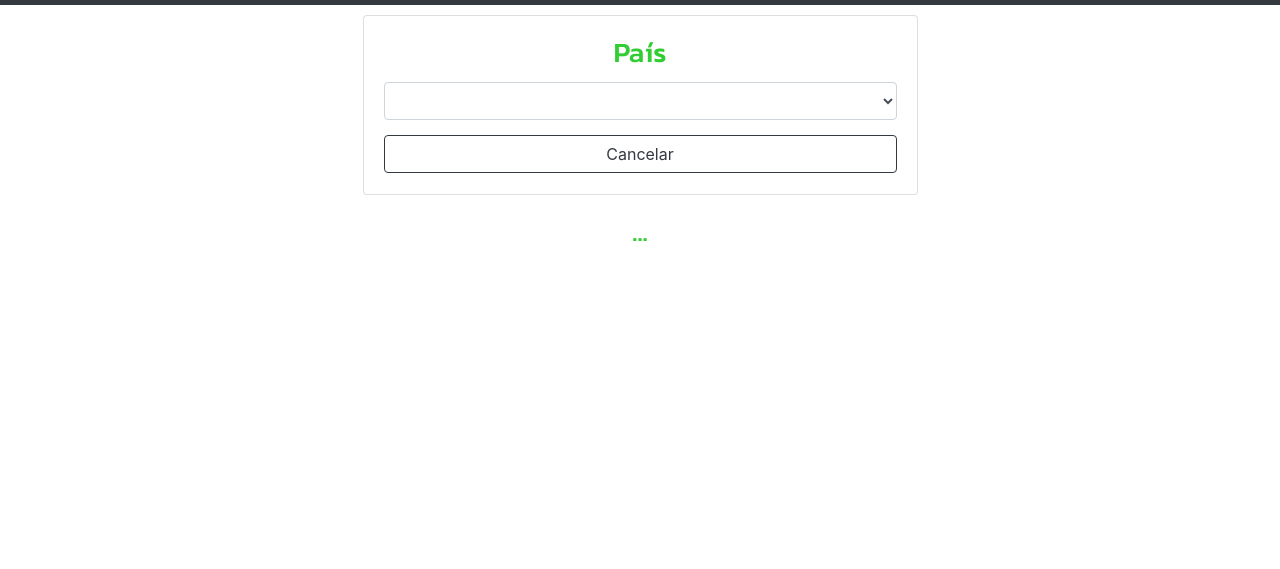
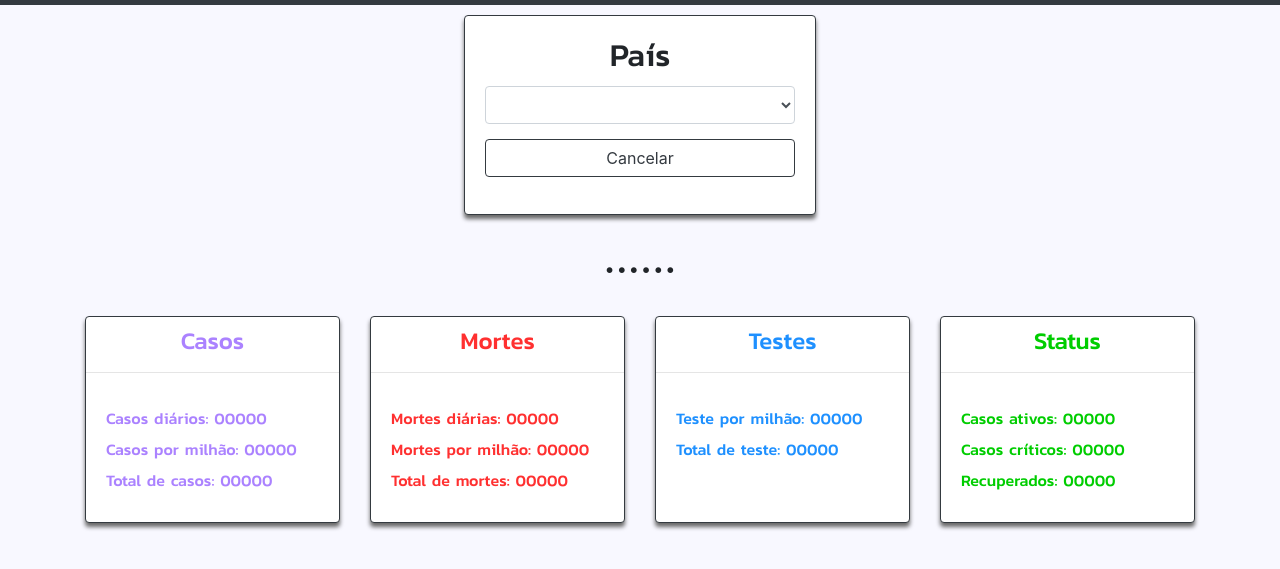
Before and after one commit to PauloAlves8039/Dashboard-Covid-19-Javascript, a plain HTML site: page index.html in a window 1280 px wide. Shown: the part 51-620 px from the top of the page. Drawn offline with nearby package versions, Linux system fonts and the light colour scheme.

Commit message:
Implementando os cards

```diff
--- a/css/style.css
+++ b/css/style.css
@@ -1,6 +1,13 @@
 /****** CORES *******/
 :root{
-    --titulo-color: #32CD32;
+    --titulo-color: #008B8B;
+    --titulo-color-casos: #AB82FF;
+    --titulo-color-mortes: #FF3030;
+    --titulo-color-testes: #1E90FF;
+    --titulo-color-status: #00CD00;
+    --border-color: #696969;
+    --border-color-hover: #363636;
+    --body-color: #F8F8FF;
 }
 
 /****** FONTES *******/
@@ -10,9 +17,21 @@
 }
 
 /****** GERAL *******/
-h3 {
-    color: var(--titulo-color);
+.body-color{
+    background-color: var(--body-color);
+}
+
+h2 {
     font-family: fontTitle;
+}
+
+.cards-dashboard {
+    box-shadow: 0 4px 4px 0 var(--border-color);
+    transition: 0.3s;
+}
+
+.cards-dashboard:hover {
+    box-shadow: 0 5px 5px 0 var(--border-color-hover);
 }
 
 /****** CARD-PAIS *******/
@@ -21,7 +40,8 @@ h3 {
 }
 
 .card-pais {
-    height: 180px;
+    width: 22rem;
+    height: 200px;
 }
 
 .titulo-pais {
@@ -31,3 +51,40 @@ h3 {
 #btn-cancelar {
     margin-top: 15px;
 }
+
+/****** DASHBOARD *******/
+#dashboard {
+    padding-top: 20px;
+}
+
+.bloco {
+    padding-top: 5px;
+}
+
+.body-header {
+    margin-top: 10px;
+}
+
+/****** CARD-CASOS *******/
+.titulo-casos {
+    color: var(--titulo-color-casos);
+    font-family: fontTitle;
+}
+
+/****** CARD-MORTES *******/
+.titulo-mortes {
+    color: var(--titulo-color-mortes);
+    font-family: fontTitle;
+}
+
+/****** CARD-TESTES *******/
+.titulo-testes {
+    color: var(--titulo-color-testes);
+    font-family: fontTitle;
+}
+
+/****** CARD-STATUS *******/
+.titulo-status {
+    color: var(--titulo-color-status);
+    font-family: fontTitle;
+}
--- a/index.html
+++ b/index.html
@@ -9,7 +9,7 @@
     <link rel='stylesheet' href='css/style.css'>
     <link rel="stylesheet" href="css/bootstrap/bootstrap.min.css">
 </head>
-<body>
+<body class="body-color">
 
     <nav class="navbar navbar-dark bg-dark justify-content-center">
         <a class="navbar-brand" href="#">
@@ -19,11 +19,12 @@
     </nav>
 
     <div class="container">
+        <!--********** PAÍS **********-->
         <section id="pais">
             <div class="d-flex justify-content-center">
-                <div class="card card-pais w-50">
+                <div class="card card-pais cards-dashboard border border-dark">
                     <div class="card-body">
-                      <h3 class="card-title d-flex justify-content-center">País</h3>
+                      <h2 class="card-title d-flex justify-content-center">País</h2>
                       <p class="card-text">
                         <select class="form-control" name="pais" id="pais"></select>
                         <button class="btn btn-outline-dark form-control" id="btn-cancelar">Cancelar</button>
@@ -31,10 +32,79 @@
                     </div>
                   </div>
             </div>
+            <h1 class="titulo-pais d-flex justify-content-center">......</h1>
+        </section>
 
-            <h3 class="titulo-pais d-flex justify-content-center">...</h3>
+        <!--********** DASHBOARD **********-->
+        <section id="dashboard">
+            <div class="card-deck bloco">
+                <div class="card casos cards-dashboard border border-dark">
+                    <div class="body-header">
+                        <h4 class="card-text titulo-casos d-flex justify-content-center">Casos</h4>
+                    </div>
+                    <hr>
+                    <div class="card-body">
+                        <h6 class="card-title titulo-casos">
+                            Casos diários: <span id="casos-diarios">00000</span>
+                        </h6>
+                        <h6 class="card-title titulo-casos">
+                            Casos por milhão: <span id="casos-milhao">00000</span>
+                        </h6>
+                        <h6 class="card-title titulo-casos">
+                            Total de casos: <span id="total-casos">00000</span>
+                        </h6>
+                    </div>
+                </div>
+                <div class="card mortes cards-dashboard border border-dark">
+                    <div class="body-header">
+                        <h4 class="card-text titulo-mortes d-flex justify-content-center">Mortes</h4>
+                    </div>
+                    <hr>
+                    <div class="card-body">
+                        <h6 class="card-title titulo-mortes">
+                            Mortes diárias: <span id="mortes-diarias">00000</span>
+                        </h6>
+                        <h6 class="card-title titulo-mortes">
+                            Mortes por milhão: <span id="mortes-milhao">00000</span>
+                        </h6>
+                        <h6 class="card-title titulo-mortes">
+                            Total de mortes: <span id="total-mortes">00000</span>
+                        </h6>
+                    </div>
+                </div>
+                <div class="card testes cards-dashboard border border-dark">
+                    <div class="body-header">
+                        <h4 class="card-text titulo-testes d-flex justify-content-center">Testes</h4>
+                    </div>
+                    <hr>
+                    <div class="card-body titulo-testes">
+                        <h6 class="card-title">
+                            Teste por milhão: <span id="testes-milhao">00000</span>
+                        </h6>
+                        <h6 class="card-title titulo-testes">
+                            Total de teste: <span id="total-testes">00000</span>
+                        </h6>
+                    </div>
+                </div>
+                <div class="card status cards-dashboard border border-dark">
+                    <div class="body-header">
+                        <h4 class="card-text d-flex titulo-status justify-content-center">Status</h4>
+                    </div>
+                    <hr>
+                    <div class="card-body">
+                        <h6 class="card-title titulo-status">
+                            Casos ativos: <span id="casos-ativos">00000</span>
+                        </h6>
+                        <h6 class="card-title titulo-status">
+                            Casos críticos: <span id="casos-criticos">00000</span>
+                        </h6>
+                        <h6 class="card-title titulo-status">
+                            Recuperados: <span id="recuperados">00000</span>
+                        </h6>
+                    </div>
+                </div>
+        </section>
 
-        </section>
     </div>
 
     <script src="js/jquery-3.5.1.slim.min.js"></script>
```
